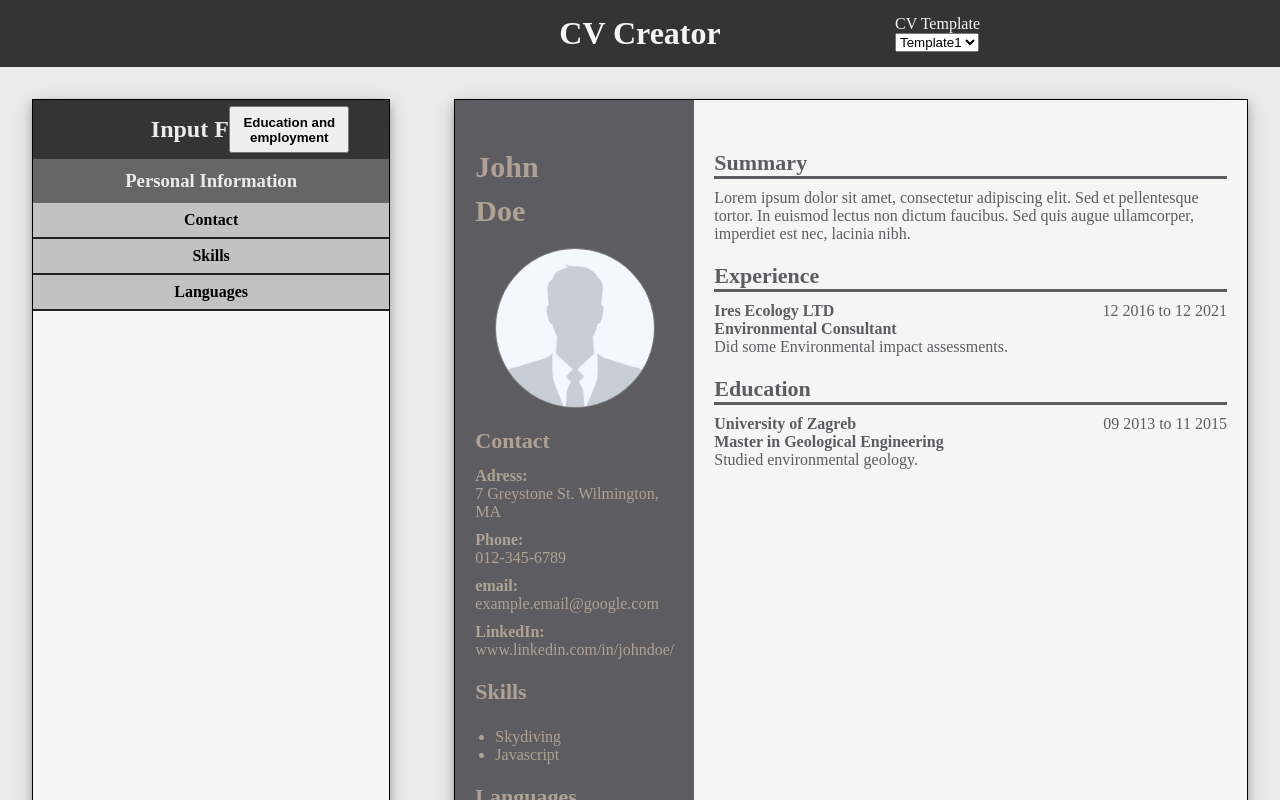
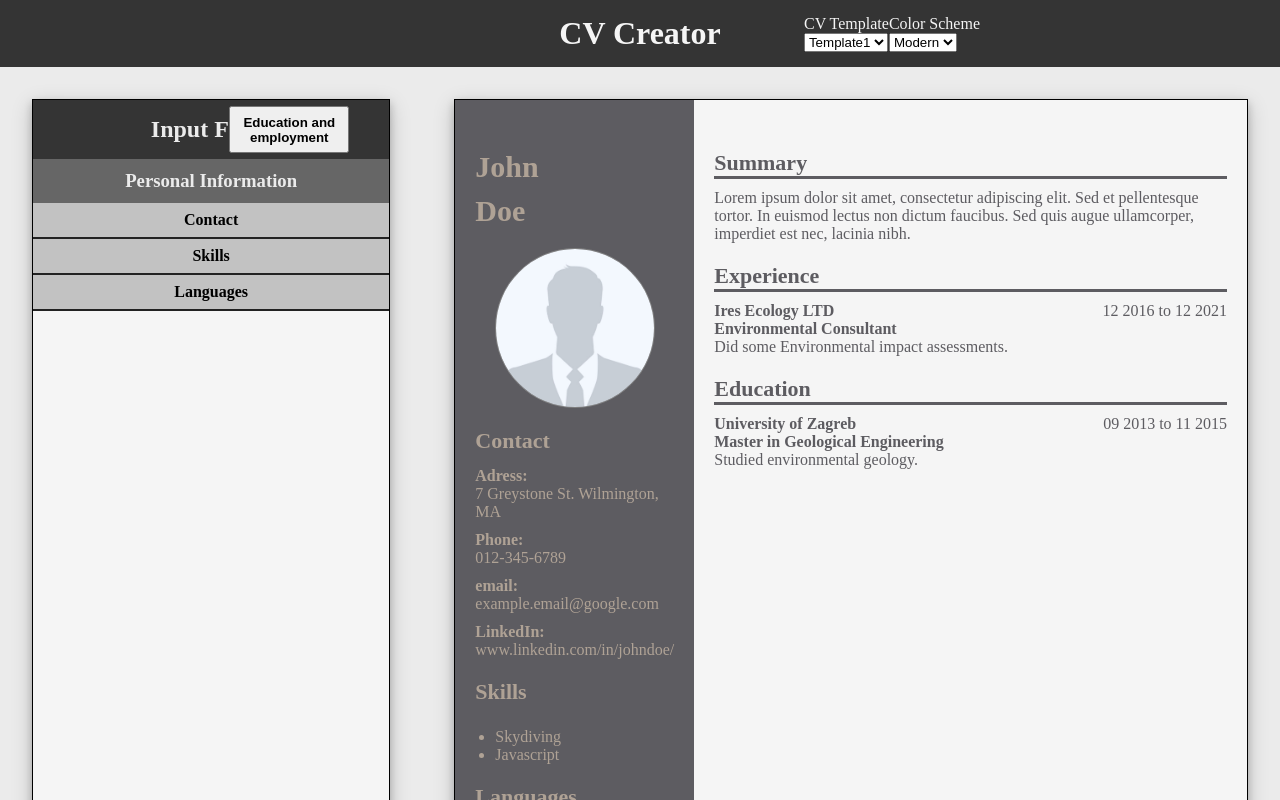
Before and after one commit to MrDando/CV-Project, a React (Create React App) app: page / in a window 1280 px wide. Shown: the top 800 px of the page. Built offline with nearby package versions, Linux system fonts and the light colour scheme.

Commit message:
Added functionality for changing template color scheme

```diff
--- a/src/App.js
+++ b/src/App.js
@@ -5,6 +5,7 @@ import './App.css'
 
 import placeholderImg from './Assets/portrait-placeholder.jpg'
 
+import Header from './Components/Header/Header'
 import FormContainer from './Components/Form/FormContainer';
 import CVContainer from './Components/CVs/CVContainer'
 
@@ -13,6 +14,7 @@ class App extends React.Component {
     super()
     this.switchForm = this.switchForm.bind(this)
     this.switchCV = this.switchCV.bind(this)
+    this.switchColorScheme = this.switchColorScheme.bind(this)
     this.toggleAccordion = this.toggleAccordion.bind(this)
     this.submitForm = this.submitForm.bind(this)
     this.handleChange = this.handleChange.bind(this)
@@ -28,6 +30,9 @@ class App extends React.Component {
 
     this.colorSchemes = {
       template1: {
+        defaultScheme: 'Stylish',
+        schemeList: ['Modern', 'Stylish'],
+        schemes: {
           Modern : {
             primary: '#212629',
             secondary: '#474a4f',
@@ -43,11 +48,26 @@ class App extends React.Component {
             quinary: '#5d5c61',
           }
         }
+      },
+      template2: {
+        defaultScheme: 'Modern',
+        schemeList: ['Modern'],
+        schemes: {
+          Modern : {
+            primary: '#212629',
+            secondary: '#474a4f',
+            tertiary: '#618930',
+            quaternary: '#87c231',
+            quinary: '#6a6e71',
+          },
+        }
+      }
     }
 
     this.state = {
       form: 'personal',
       cvTemplate: 'template1',
+      colorSchemes: ['Modern', 'Stylish'],
       switchButton: 'Education and employment',
       firstname: 'John',
       lastname: 'Doe',
@@ -109,10 +129,41 @@ class App extends React.Component {
 
   switchCV(e) {
     const i = e.target.value
-
     const template = `template${i}`
 
-    this.setState({cvTemplate: template})
+    this.setState({ cvTemplate: template,
+                    colorSchemes: this.colorSchemes[template].schemeList})
+
+    const defaultScheme = this.colorSchemes[template].defaultScheme
+    const colorScheme = this.colorSchemes[template].schemes[defaultScheme]
+
+    this.applyColorScheme(colorScheme)
+  }
+
+  switchColorScheme(e) {
+    const selectedScheme = e.target.value
+
+    const template = this.state.cvTemplate
+    const colorScheme = this.colorSchemes[template].schemes[selectedScheme]
+
+    this.applyColorScheme(colorScheme)
+  }
+
+  applyColorScheme(scheme) {
+    console.log(scheme)
+    const primary = scheme.primary
+    const secondary = scheme.secondary
+    const tertiary = scheme.tertiary
+    const quaternary = scheme.quaternary
+    const quinary = scheme.quinary
+
+    let root = document.documentElement;
+
+    root.style.setProperty('--primary', primary)
+    root.style.setProperty('--secondary', secondary)
+    root.style.setProperty('--tertiary', tertiary)
+    root.style.setProperty('--quaternary', quaternary)
+    root.style.setProperty('--quinary', quinary)
   }
 
   toggleAccordion(e) {
@@ -388,18 +439,9 @@ class App extends React.Component {
   render() {
     return (
       <div>
-        <header className='flex justify-center align-center'>
-          <div className='webpage-title'>
-            <h1>CV Creator</h1>
-          </div>
-          <div className='select-container'>
-            <p>CV Template</p>
-            <select className='cv-select' onChange={this.switchCV}>
-                    <option value="1">Template1</option>
-                    <option value="2">Template2</option>
-            </select>
-          </div>
-        </header>
+        <Header switchCV={this.switchCV}
+                switchColorScheme={this.switchColorScheme}
+                colorSchemes={this.state.colorSchemes}/>
         <main className='flex justify-center scale-down'>
           <div className='cv-form'>
             <div className='flex cv-form-header justify-center align-center'>
--- a/src/Components/CVs/Template1/Template1.js
+++ b/src/Components/CVs/Template1/Template1.js
@@ -40,7 +40,6 @@ function Experience(props) {
         <div className='section'>
             <h2>Experience</h2>
             {props.experiences.map(experience => {
-                console.log(experience)
                 return  <div key={experience.key} className='job-container'>
                             <div className='flex' style={{justifyContent: 'space-between'}}>
                                 <div className='flex column'>
--- /dev/null
+++ b/src/Components/Header/Header.js
@@ -0,0 +1,38 @@
+import React from 'react'
+import uniqid from "uniqid";
+
+function Options(props) {
+    return (
+        props.colorSchemes.map(scheme => {
+            const id = uniqid()
+            return <option key={id} value={scheme}>{scheme}</option>
+        })
+    )
+}
+
+function Header (props) {
+    return (
+        <header className='flex justify-center align-center'>
+          <div className='webpage-title'>
+            <h1>CV Creator</h1>
+          </div>
+          <div className='select-container flex'>
+            <div>
+              <p>CV Template</p>
+              <select className='cv-select' onChange={props.switchCV}>
+                      <option value="1">Template1</option>
+                      <option value="2">Template2</option>
+              </select>
+            </div>
+            <div>
+                <p>Color Scheme</p>
+                <select className='colorscheme-select' onChange={props.switchColorScheme}>
+                    <Options colorSchemes={props.colorSchemes}/>
+                </select>
+            </div>
+          </div>
+        </header>
+    )
+}
+
+export default Header
```
Lines whose indentation alone changed are shown as unchanged.
